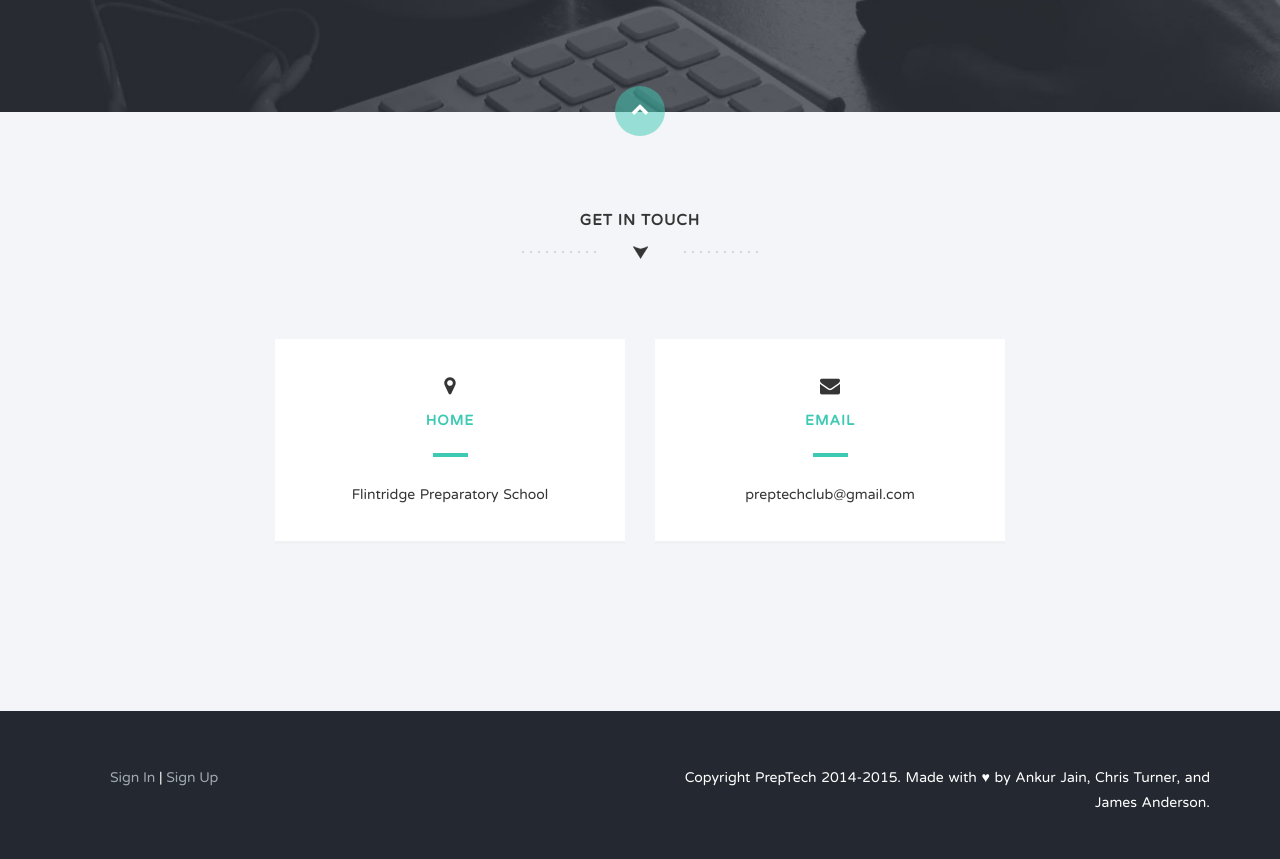
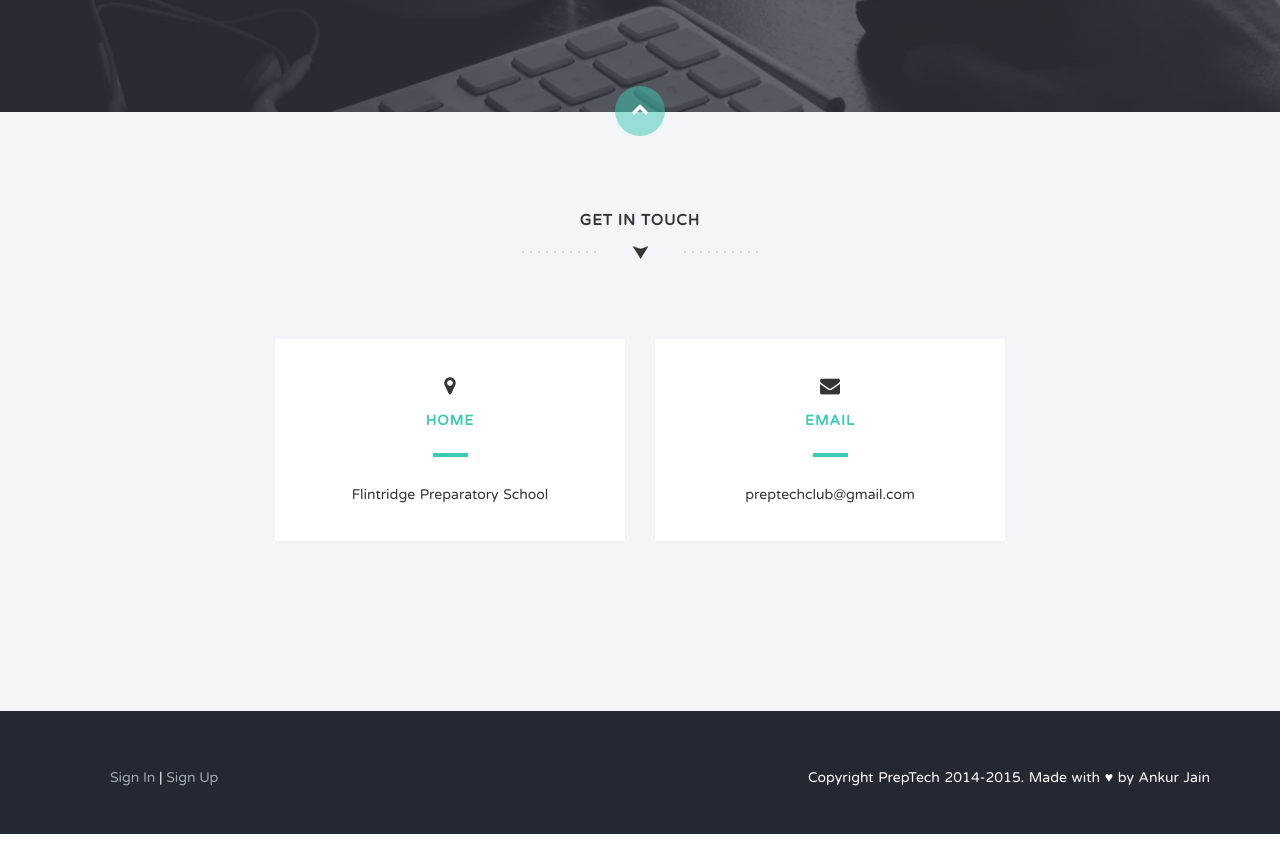
Before and after one commit to PrepTech/PrepTech.github.io, a plain HTML site: page index.html in a window 1280 px wide. Shown: the part 3434-4293 px from the top of the page. After the commit the page ends 4268 px from the top, so only its background shows below. Drawn offline with nearby package versions, Linux system fonts and the light colour scheme.

Commit message:
added desc

```diff
--- a/index.html
+++ b/index.html
@@ -346,7 +346,7 @@
                 </ul>
               </div>
               <div class="col-md-6 credit">
-                <p>Copyright PrepTech 2014-2015. Made with ♥ by Ankur Jain, Chris Turner, and James Anderson.</p>
+                <p>Copyright PrepTech 2014-2015. Made with ♥ by Ankur Jain</p>
               </div>
             </div>
           </div>
```
